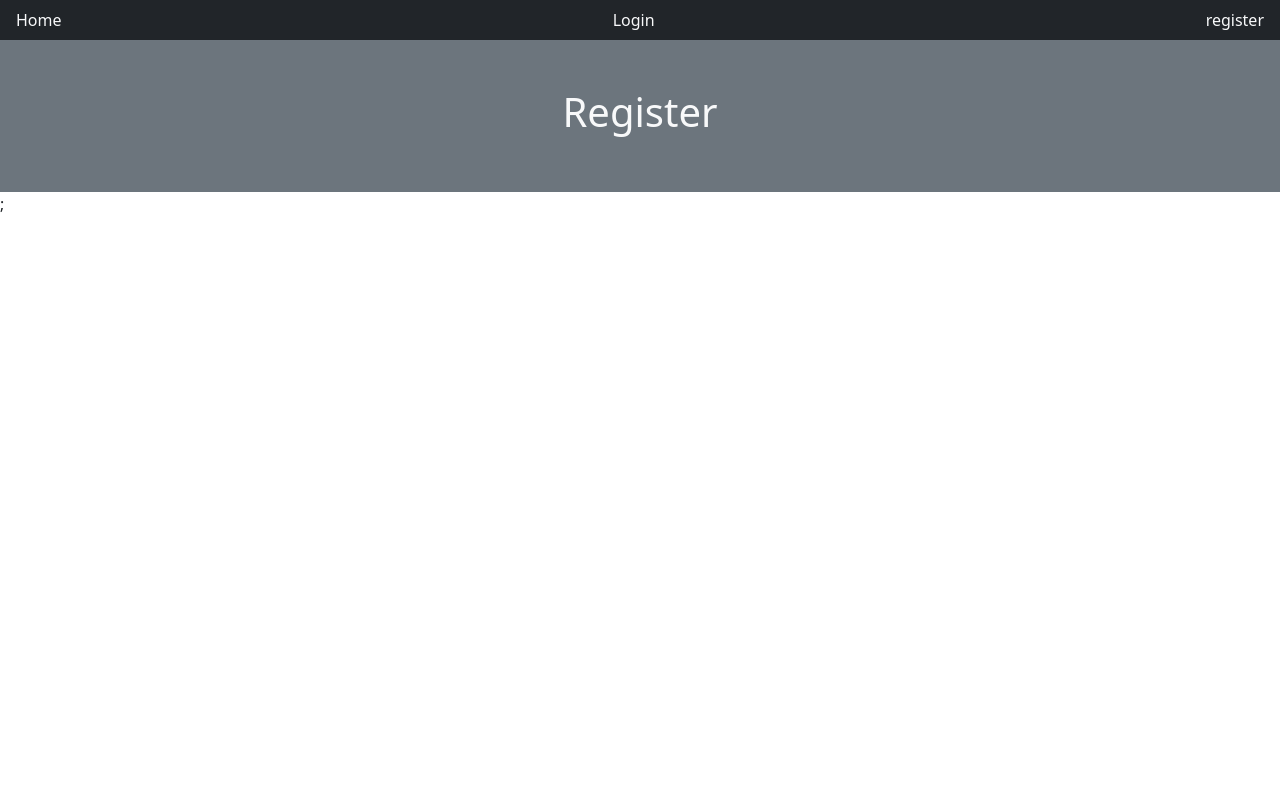
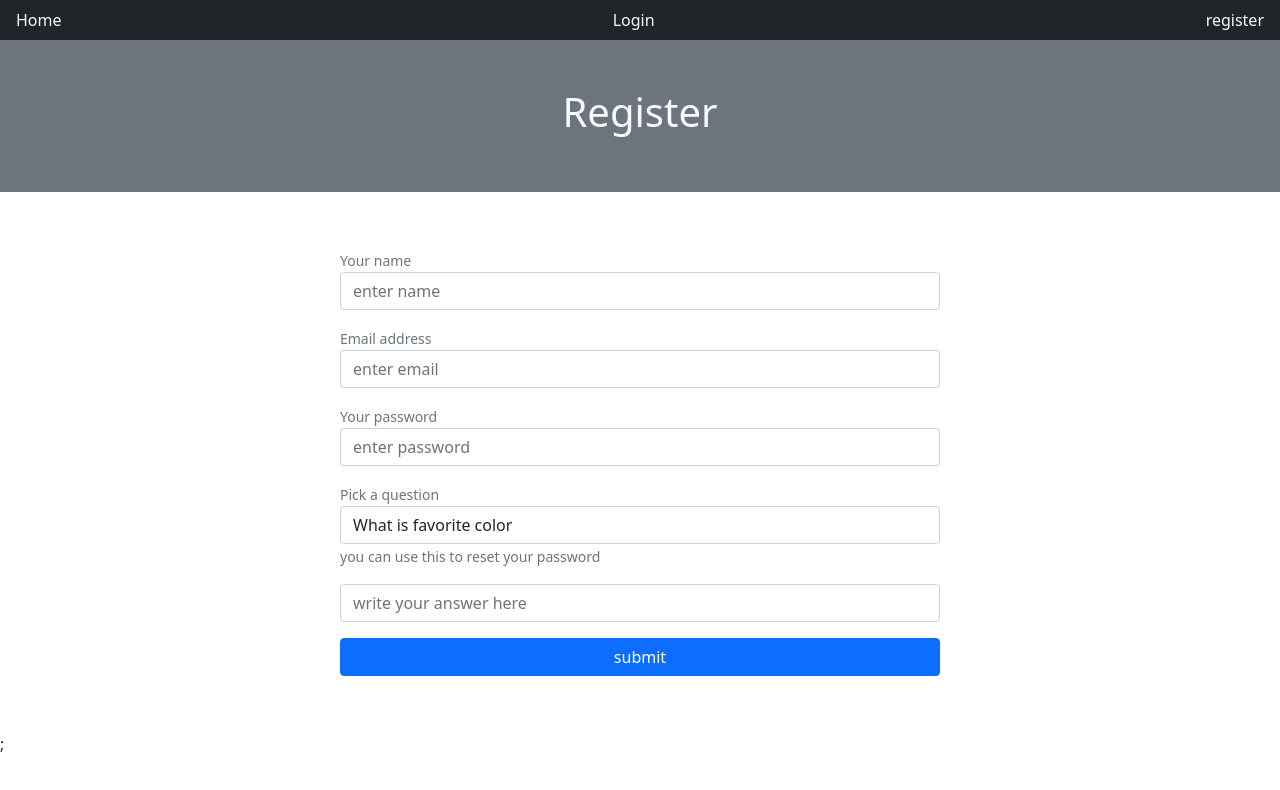
Before and after one commit to piincher/socialMedia-front-end, a Next.js app: page /register in a window 1280 px wide. Shown: the top 790 px of the page. Built offline with nearby package versions, Linux system fonts and the light colour scheme.

Commit message:
register page

```diff
--- a/pages/register.js
+++ b/pages/register.js
@@ -6,6 +6,51 @@
 					<h1>Register</h1>
 				</div>
 			</div>
+			<div className="row py-5">
+				<div className="col-md-6 offset-md-3">
+					<form>
+						<div className="form-group p-2">
+							<small>
+								{' '}
+								<label className="text-muted"> Your name</label>
+							</small>
+							<input type="text" className="form-control" placeholder="enter name" />
+						</div>
+						<div className="form-group p-2">
+							<small>
+								{' '}
+								<label className="text-muted"> Email address</label>
+							</small>
+							<input type="email" className="form-control" placeholder="enter email" />
+						</div>
+						<div className="form-group p-2">
+							<small>
+								<label className="text-muted"> Your password</label>
+							</small>
+							<input type="password" className="form-control" placeholder="enter password" />
+						</div>
+
+						<div className="form-group p-2">
+							<small>
+								<label className="text-muted"> Pick a question</label>
+							</small>
+							<select className="form-control">
+								<option>What is favorite color</option>
+								<option>What is best friend's name</option>
+								<option>What is city you were born</option>
+							</select>
+
+							<small className="form-text text-muted"> you can use this to reset your password</small>
+						</div>
+						<div className="form-group p-2">
+							<input type="text" className="form-control" placeholder="write your answer here" />
+						</div>
+						<div className="form-group p-2">
+							<button className="btn btn-primary col-12">submit</button>
+						</div>
+					</form>
+				</div>
+			</div>
 		</div>
 	);
 };
```
